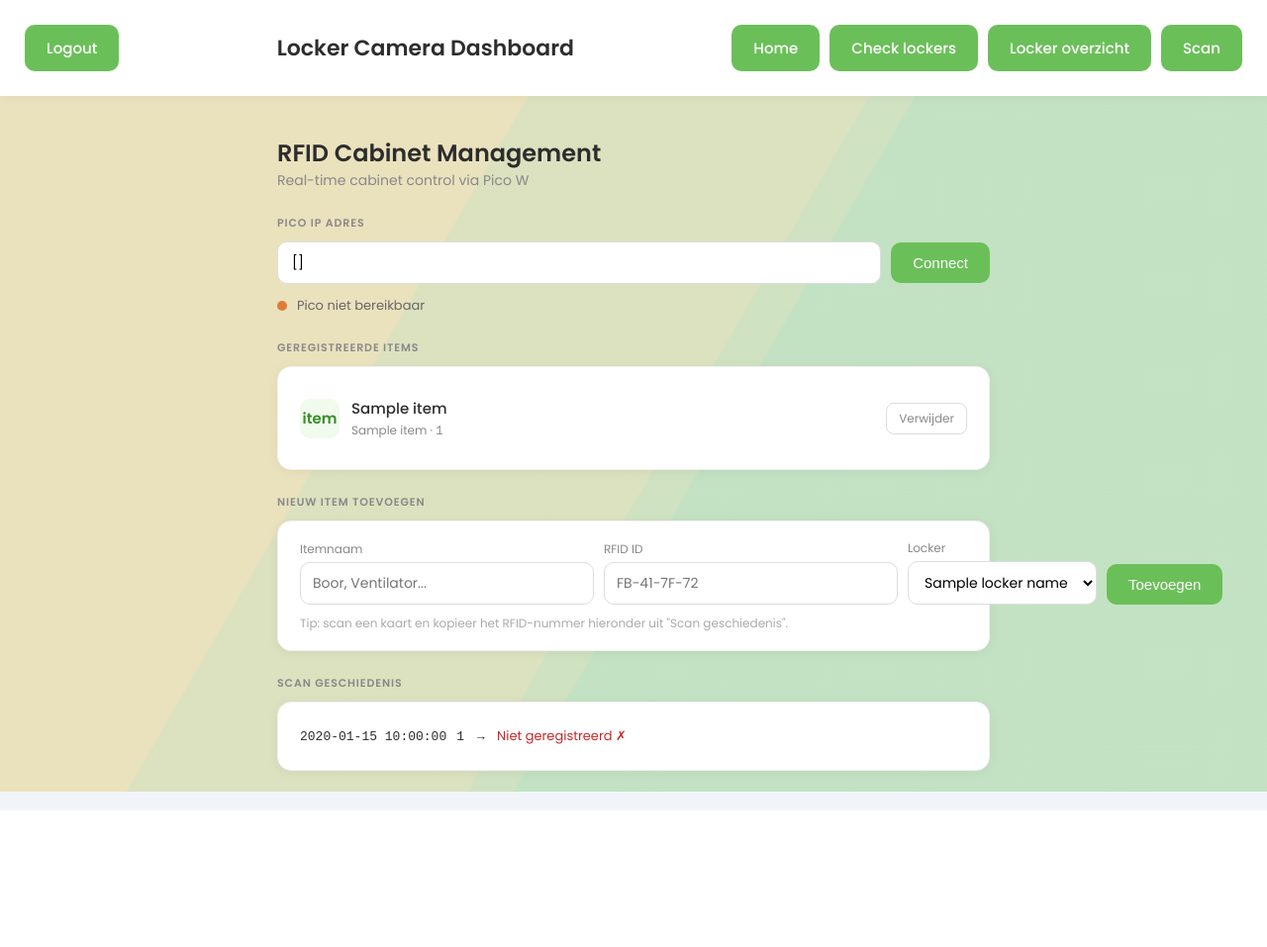
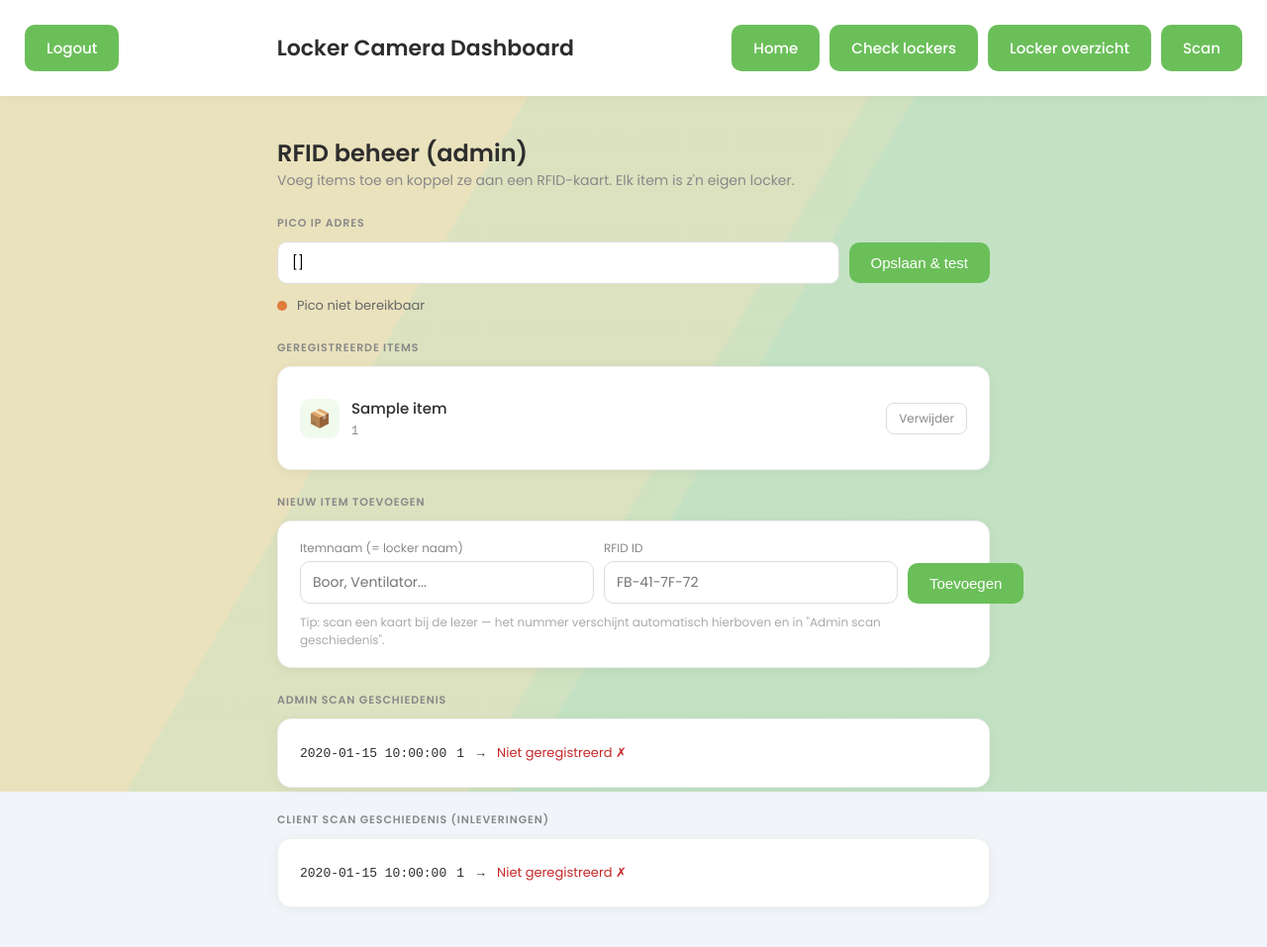
Before and after one commit to IbrickBateman/Leihothek, a Flask app: template app/templates/rfid.html in a window 1280 px wide. Shown: the whole page at 99% size. Before the commit the page ends 819 px from the top, so only its background shows below. Run offline with Flask 3, Linux system fonts and the light colour scheme; the template is opened without the code that fills it: most values are stand-ins (such as "Sample title", 1, 10 or a date in 2020).

Commit message:
rfid.html

```diff
--- a/app/templates/rfid.html
+++ b/app/templates/rfid.html
@@ -4,39 +4,31 @@
 
 <div class="rfid-wrap">
 
-    <h2>RFID Cabinet Management</h2>
-    <p class="rfid-subtitle">Real-time cabinet control via Pico W</p>
+    <h2>RFID beheer (admin)</h2>
+    <p class="rfid-subtitle">Voeg items toe en koppel ze aan een RFID-kaart. Elk item is z'n eigen locker.</p>
 
-    <!-- Pico IP ayar kismi -->
+    <!-- Pico IP ayar -->
     <div class="rfid-section-label">Pico IP adres</div>
     <div class="rfid-ip-form">
         <input type="text" id="inp-ip" value="{{ pico_ip }}" placeholder="192.168.1.xx">
-        <button class="btn" onclick="saveIP()">Connect</button>
+        <button class="btn" onclick="saveIP()">Opslaan & test</button>
     </div>
-
     <div class="rfid-status-bar">
         <div class="rfid-status-dot" id="status-dot"></div>
         <span id="status-text">Niet verbonden</span>
     </div>
 
-    <!-- Notification kutusu (kart okununca aci­lan/hata) -->
-    <div class="rfid-notification" id="notification">
-        <div class="rfid-notif-title" id="notif-title"></div>
-        <div id="notif-body"></div>
-        <a id="notif-link" href="#" class="btn" style="margin-top:12px; display:none;">Ga naar pickup →</a>
-    </div>
-
-    <!-- Kayitli itemler -->
+    <!-- Kayıtlı itemler -->
     <div class="rfid-section-label">Geregistreerde items</div>
     <div class="rfid-card">
         <div id="item-list">
             {% if items %}
                 {% for it in items %}
                 <div class="rfid-item-row">
-                    <div class="rfid-cabinet-badge">{{ it.locker_name.split()[-1] }}</div>
+                    <div class="rfid-cabinet-badge">📦</div>
                     <div class="rfid-item-info">
                         <div class="rfid-item-name">{{ it.name }}</div>
-                        <div class="rfid-item-meta">{{ it.locker_name }} · <span class="rfid-mono">{{ it.rfid }}</span></div>
+                        <div class="rfid-item-meta"><span class="rfid-mono">{{ it.rfid }}</span></div>
                     </div>
                     <button class="rfid-delete-btn" onclick="deleteItem({{ it.id }})">Verwijder</button>
                 </div>
@@ -47,52 +39,65 @@
         </div>
     </div>
 
-    <!-- Yeni item ekleme -->
+    <!-- Yeni item ekle -->
     <div class="rfid-section-label">Nieuw item toevoegen</div>
     <div class="rfid-card">
         <div class="rfid-add-form">
             <div class="rfid-fg">
-                <label>Itemnaam</label>
+                <label>Itemnaam (= locker naam)</label>
                 <input type="text" id="inp-name" placeholder="Boor, Ventilator...">
             </div>
             <div class="rfid-fg">
                 <label>RFID ID</label>
                 <input type="text" id="inp-rfid" placeholder="FB-41-7F-72">
             </div>
-            <div class="rfid-fg">
-                <label>Locker</label>
-                <select id="inp-locker">
-                    {% for ln in locker_names %}
-                    <option value="{{ ln }}">{{ ln }}</option>
-                    {% endfor %}
-                </select>
-            </div>
             <button class="btn" onclick="addItem()">Toevoegen</button>
         </div>
-        <p class="rfid-hint">Tip: scan een kaart en kopieer het RFID-nummer hieronder uit "Scan geschiedenis".</p>
+        <p class="rfid-hint">Tip: scan een kaart bij de lezer — het nummer verschijnt automatisch hierboven en in "Admin scan geschiedenis".</p>
     </div>
 
-    <!-- Scan history -->
-    <div class="rfid-section-label">Scan geschiedenis</div>
+    <!-- ADMIN scan history -->
+    <div class="rfid-section-label">Admin scan geschiedenis</div>
     <div class="rfid-card">
-        <div class="rfid-log" id="log">
-            {% if scans %}
-                {% for s in scans %}
+        <div class="rfid-log" id="admin-log">
+            {% if admin_scans %}
+                {% for s in admin_scans %}
                 <div class="rfid-log-row">
                     <span class="rfid-mono">{{ s.timestamp }}</span>
                     <span class="rfid-mono">{{ s.rfid }}</span>
                     →
                     {% if s.result == "OPEN" %}
-                        <span class="rfid-log-ok">{{ s.item_name }} ({{ s.locker_name }}) ✓</span>
-                    {% elif s.result == "BLOCKED" %}
-                        <span class="rfid-log-warn">{{ s.item_name }} ({{ s.locker_name }}) – geblokkeerd</span>
+                        <span class="rfid-log-ok">{{ s.item_name }} ✓</span>
                     {% else %}
                         <span class="rfid-log-bad">Niet geregistreerd ✗</span>
                     {% endif %}
                 </div>
                 {% endfor %}
             {% else %}
-                <div class="rfid-empty">Nog geen scans...</div>
+                <div class="rfid-empty">Nog geen admin-scans...</div>
+            {% endif %}
+        </div>
+    </div>
+
+    <!-- CLIENT scan history -->
+    <div class="rfid-section-label">Client scan geschiedenis (inleveringen)</div>
+    <div class="rfid-card">
+        <div class="rfid-log" id="client-log">
+            {% if client_scans %}
+                {% for s in client_scans %}
+                <div class="rfid-log-row">
+                    <span class="rfid-mono">{{ s.timestamp }}</span>
+                    <span class="rfid-mono">{{ s.rfid }}</span>
+                    →
+                    {% if s.result == "OPEN" %}
+                        <span class="rfid-log-ok">{{ s.item_name }} ✓</span>
+                    {% else %}
+                        <span class="rfid-log-bad">Niet geregistreerd ✗</span>
+                    {% endif %}
+                </div>
+                {% endfor %}
+            {% else %}
+                <div class="rfid-empty">Nog geen client-scans...</div>
             {% endif %}
         </div>
     </div>
@@ -102,117 +107,38 @@
 <style>
 .rfid-wrap { max-width: 720px; margin: 0 auto; }
 .rfid-subtitle { color:#888; margin-bottom: 24px; font-size: 14px; }
-
-.rfid-section-label {
-    font-size: 11px; font-weight: 600; letter-spacing: 0.08em;
-    text-transform: uppercase; color: #888;
-    margin: 24px 0 10px;
-}
-
-.rfid-card {
-    background: white;
-    border-radius: 14px;
-    padding: 18px 22px;
-    box-shadow: 0 2px 12px rgba(0,0,0,0.05);
-    border: 1px solid #f0f0f0;
-}
-
-.rfid-ip-form {
-    display: flex; gap: 10px; align-items: center; margin-bottom: 12px;
-}
-.rfid-ip-form input {
-    flex: 1; padding: 10px 14px;
-    border-radius: 10px; border: 1px solid #ddd; font-size: 14px;
-    font-family: 'Poppins', sans-serif;
-}
+.rfid-section-label { font-size: 11px; font-weight: 600; letter-spacing: 0.08em; text-transform: uppercase; color: #888; margin: 24px 0 10px; }
+.rfid-card { background: white; border-radius: 14px; padding: 18px 22px; box-shadow: 0 2px 12px rgba(0,0,0,0.05); border: 1px solid #f0f0f0; }
+.rfid-ip-form { display: flex; gap: 10px; align-items: center; margin-bottom: 12px; }
+.rfid-ip-form input { flex: 1; padding: 10px 14px; border-radius: 10px; border: 1px solid #ddd; font-size: 14px; font-family: 'Poppins', sans-serif; }
 .rfid-ip-form input:focus { outline:none; border-color:#6bbf59; }
-
-.rfid-status-bar {
-    display: flex; align-items: center; gap: 10px;
-    font-size: 13px; color: #666; margin-bottom: 24px;
-}
-.rfid-status-dot {
-    width: 10px; height: 10px; border-radius: 50%; background: #ccc;
-}
+.rfid-status-bar { display: flex; align-items: center; gap: 10px; font-size: 13px; color: #666; margin-bottom: 24px; }
+.rfid-status-dot { width: 10px; height: 10px; border-radius: 50%; background: #ccc; }
 .rfid-status-dot.connected { background: #6bbf59; box-shadow: 0 0 0 4px rgba(107,191,89,0.15); }
 .rfid-status-dot.error { background: #e07b3a; }
 .rfid-status-dot.connecting { background: #e4c247; }
-
-.rfid-notification {
-    display: none;
-    border-radius: 12px;
-    padding: 16px 18px;
-    margin-bottom: 16px;
-}
-.rfid-notification.open {
-    display: block;
-    background: #f0fbed; border: 1.5px solid #b6e0a8; color: #2e7d32;
-}
-.rfid-notification.warn {
-    display: block;
-    background: #fffbec; border: 1.5px solid #e0a83a; color: #8a5a0a;
-}
-.rfid-notification.error {
-    display: block;
-    background: #fdecea; border: 1.5px solid #f09595; color: #c62828;
-}
-.rfid-notif-title { font-weight: 600; font-size: 16px; margin-bottom: 4px; }
-
-.rfid-item-row {
-    display: flex; align-items: center; gap: 12px;
-    padding: 12px 0; border-bottom: 1px solid #f0f0f0;
-}
+.rfid-item-row { display: flex; align-items: center; gap: 12px; padding: 12px 0; border-bottom: 1px solid #f0f0f0; }
 .rfid-item-row:last-child { border-bottom: none; }
-.rfid-cabinet-badge {
-    width: 40px; height: 40px; border-radius: 10px;
-    background: #f0fbed; color: #3a8a2a;
-    display: flex; align-items: center; justify-content: center;
-    font-weight: 600; font-size: 15px; flex-shrink: 0;
-}
+.rfid-cabinet-badge { width: 40px; height: 40px; border-radius: 10px; background: #f0fbed; display: flex; align-items: center; justify-content: center; font-size: 18px; flex-shrink: 0; }
 .rfid-item-info { flex: 1; min-width: 0; }
 .rfid-item-name { font-size: 15px; font-weight: 500; }
 .rfid-item-meta { font-size: 12px; color: #888; margin-top: 2px; }
 .rfid-mono { font-family: 'Courier New', monospace; }
-.rfid-delete-btn {
-    background: white; border: 1px solid #ddd; border-radius: 8px;
-    padding: 6px 12px; font-size: 12px; color: #888; cursor: pointer;
-    font-family: 'Poppins', sans-serif;
-}
-.rfid-delete-btn:hover {
-    border-color: #f09595; color: #c62828; background: #fdecea;
-}
+.rfid-delete-btn { background: white; border: 1px solid #ddd; border-radius: 8px; padding: 6px 12px; font-size: 12px; color: #888; cursor: pointer; font-family: 'Poppins', sans-serif; }
+.rfid-delete-btn:hover { border-color: #f09595; color: #c62828; background: #fdecea; }
 .rfid-empty { color: #aaa; text-align: center; padding: 10px 0; font-size: 14px; }
-
-.rfid-add-form {
-    display: grid;
-    grid-template-columns: 1fr 1fr 1fr auto;
-    gap: 10px; align-items: end;
-}
+.rfid-add-form { display: grid; grid-template-columns: 1fr 1fr auto; gap: 10px; align-items: end; }
 .rfid-fg { display: flex; flex-direction: column; gap: 4px; }
 .rfid-fg label { font-size: 12px; color: #888; }
-.rfid-fg input, .rfid-fg select {
-    padding: 10px 12px; border-radius: 10px;
-    border: 1px solid #ddd; font-size: 14px;
-    font-family: 'Poppins', sans-serif; background: white;
-}
-.rfid-fg input:focus, .rfid-fg select:focus { outline:none; border-color: #6bbf59; }
+.rfid-fg input { padding: 10px 12px; border-radius: 10px; border: 1px solid #ddd; font-size: 14px; font-family: 'Poppins', sans-serif; background: white; }
+.rfid-fg input:focus { outline:none; border-color: #6bbf59; }
 .rfid-hint { font-size: 12px; color: #aaa; margin-top: 10px; }
-
-.rfid-log {
-    font-size: 13px; max-height: 240px; overflow-y: auto;
-}
-.rfid-log-row {
-    padding: 6px 0; border-bottom: 1px solid #f5f5f5;
-    display: flex; gap: 10px; align-items: center; flex-wrap: wrap;
-}
+.rfid-log { font-size: 13px; max-height: 240px; overflow-y: auto; }
+.rfid-log-row { padding: 6px 0; border-bottom: 1px solid #f5f5f5; display: flex; gap: 10px; align-items: center; flex-wrap: wrap; }
 .rfid-log-row:last-child { border-bottom: none; }
 .rfid-log-ok { color: #2e7d32; }
-.rfid-log-warn { color: #8a5a0a; }
 .rfid-log-bad { color: #c62828; }
-
-@media (max-width: 600px) {
-    .rfid-add-form { grid-template-columns: 1fr; }
-}
+@media (max-width: 600px) { .rfid-add-form { grid-template-columns: 1fr; } }
 </style>
 
 <script>
@@ -250,86 +176,41 @@ function startPolling() {
 async function pollPico() {
     if (!picoIP) return;
     try {
-        const res = await fetch("http://" + picoIP + "/last-scan", {
-            signal: AbortSignal.timeout(1500)
-        });
+        const res = await fetch("http://" + picoIP + "/last-scan", { signal: AbortSignal.timeout(1500) });
         const data = await res.json();
         setStatus("connected", "Verbonden — " + picoIP);
         if (data.rfid && data.timestamp !== lastTimestamp) {
             lastTimestamp = data.timestamp;
-            handleScan(data.rfid);
+            // Form'a otomatik doldur (yeni item ekleme kolayligi)
+            document.getElementById("inp-rfid").value = data.rfid;
+            // Admin test okutmasi olarak kaydet, sonra admin log'unu yenile
+            try {
+                await fetch("/rfid/api/test-scan", {
+                    method: "POST",
+                    headers: {"Content-Type": "application/json"},
+                    body: JSON.stringify({rfid: data.rfid})
+                });
+                refreshLog("admin");
+            } catch (e) {}
         }
     } catch (e) {
         setStatus("error", "Pico niet bereikbaar");
     }
 }
 
-async function handleScan(rfid) {
-    // Backend'e scan'i bildir (DB'ye yaz + locker lookup)
-    let data;
+async function refreshLog(source) {
     try {
-        const res = await fetch("/rfid/api/scan", {
-            method: "POST",
-            headers: {"Content-Type": "application/json"},
-            body: JSON.stringify({rfid})
-        });
-        data = await res.json();
-    } catch (e) {
-        return;
-    }
-
-    const notif = document.getElementById("notification");
-    const title = document.getElementById("notif-title");
-    const body = document.getElementById("notif-body");
-    const link = document.getElementById("notif-link");
-
-    notif.className = "rfid-notification";
-    link.style.display = "none";
-
-    if (data.result === "OPEN") {
-        notif.classList.add("open");
-        title.textContent = data.locker_name + " is nu open";
-        body.textContent = "Item: " + data.item_name + ". Lever het in als je klaar bent.";
-        link.href = data.pickup_url;
-        link.style.display = "inline-block";
-    } else if (data.result === "BLOCKED") {
-        notif.classList.add("warn");
-        title.textContent = data.locker_name + " is geblokkeerd";
-        body.textContent = "Item " + data.item_name + " is gemeld als kapot.";
-    } else {
-        notif.classList.add("error");
-        title.textContent = "Onbekende RFID";
-        body.textContent = data.rfid + " is niet geregistreerd. Voeg het toe via het formulier hieronder.";
-        // Form'a otomatik doldur
-        document.getElementById("inp-rfid").value = data.rfid;
-    }
-
-    // Log'u yenile
-    refreshLog();
-
-    setTimeout(() => {
-        notif.className = "rfid-notification";
-    }, 8000);
-}
-
-async function refreshLog() {
-    try {
-        const res = await fetch("/rfid/api/scans");
+        const res = await fetch("/rfid/api/scans?source=" + source);
         const scans = await res.json();
-        const log = document.getElementById("log");
+        const el = document.getElementById(source === "admin" ? "admin-log" : "client-log");
         if (!scans || scans.length === 0) {
-            log.innerHTML = '<div class="rfid-empty">Nog geen scans...</div>';
+            el.innerHTML = '<div class="rfid-empty">Nog geen ' + source + '-scans...</div>';
             return;
         }
-        log.innerHTML = scans.map(s => {
-            let inner;
-            if (s.result === "OPEN") {
-                inner = `<span class="rfid-log-ok">${escapeHtml(s.item_name)} (${escapeHtml(s.locker_name)}) ✓</span>`;
-            } else if (s.result === "BLOCKED") {
-                inner = `<span class="rfid-log-warn">${escapeHtml(s.item_name)} (${escapeHtml(s.locker_name)}) – geblokkeerd</span>`;
-            } else {
-                inner = '<span class="rfid-log-bad">Niet geregistreerd ✗</span>';
-            }
+        el.innerHTML = scans.map(s => {
+            const inner = s.result === "OPEN"
+                ? `<span class="rfid-log-ok">${escapeHtml(s.item_name)} ✓</span>`
+                : '<span class="rfid-log-bad">Niet geregistreerd ✗</span>';
             return `<div class="rfid-log-row">
                 <span class="rfid-mono">${escapeHtml(s.timestamp)}</span>
                 <span class="rfid-mono">${escapeHtml(s.rfid)}</span>
@@ -348,42 +229,33 @@ async function refreshItems() {
             el.innerHTML = '<div class="rfid-empty">Nog geen items geregistreerd</div>';
             return;
         }
-        el.innerHTML = items.map(it => {
-            const num = it.locker_name.split(" ").pop();
-            return `<div class="rfid-item-row">
-                <div class="rfid-cabinet-badge">${escapeHtml(num)}</div>
+        el.innerHTML = items.map(it => `
+            <div class="rfid-item-row">
+                <div class="rfid-cabinet-badge">📦</div>
                 <div class="rfid-item-info">
                     <div class="rfid-item-name">${escapeHtml(it.name)}</div>
-                    <div class="rfid-item-meta">${escapeHtml(it.locker_name)} · <span class="rfid-mono">${escapeHtml(it.rfid)}</span></div>
+                    <div class="rfid-item-meta"><span class="rfid-mono">${escapeHtml(it.rfid)}</span></div>
                 </div>
                 <button class="rfid-delete-btn" onclick="deleteItem(${it.id})">Verwijder</button>
-            </div>`;
-        }).join("");
+            </div>`).join("");
     } catch (e) {}
 }
 
 async function addItem() {
     const name = document.getElementById("inp-name").value.trim();
     const rfid = document.getElementById("inp-rfid").value.trim().toUpperCase();
-    const locker = document.getElementById("inp-locker").value;
-
-    if (!name || !rfid || !locker) {
-        alert("Naam, RFID en locker zijn verplicht.");
-        return;
-    }
+    if (!name || !rfid) { alert("Naam en RFID zijn verplicht."); return; }
 
     const res = await fetch("/rfid/api/items", {
         method: "POST",
         headers: {"Content-Type": "application/json"},
-        body: JSON.stringify({name, rfid, locker_name: locker})
+        body: JSON.stringify({name, rfid})
     });
-
     if (!res.ok) {
         const err = await res.json().catch(() => ({}));
         alert("Fout: " + (err.error || res.status));
         return;
     }
-
     document.getElementById("inp-name").value = "";
     document.getElementById("inp-rfid").value = "";
     refreshItems();
@@ -397,18 +269,10 @@ async function deleteItem(id) {
 
 function escapeHtml(s) {
     if (s == null) return "";
-    return String(s)
-        .replace(/&/g, "&amp;")
-        .replace(/</g, "&lt;")
-        .replace(/>/g, "&gt;")
-        .replace(/"/g, "&quot;")
-        .replace(/'/g, "&#39;");
+    return String(s).replace(/&/g,"&amp;").replace(/</g,"&lt;").replace(/>/g,"&gt;").replace(/"/g,"&quot;").replace(/'/g,"&#39;");
 }
 
-// Sayfa acildiginda IP varsa polling baslat
-if (picoIP) {
-    startPolling();
-}
+if (picoIP) { startPolling(); }
 </script>
 
 {% endblock %}
```
